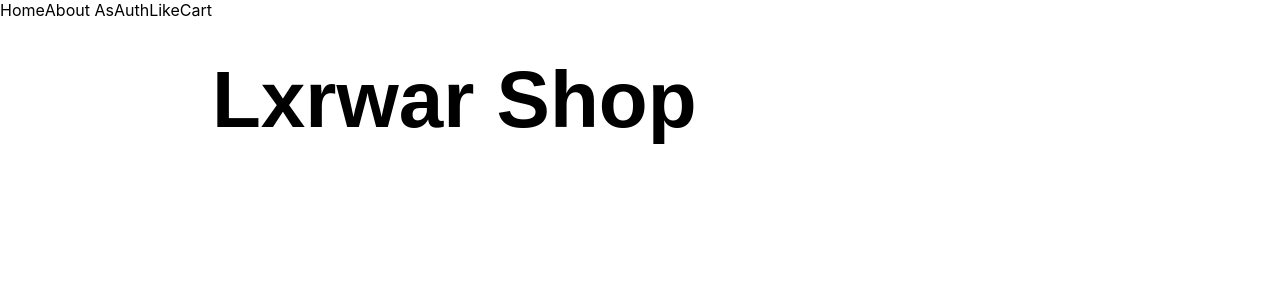
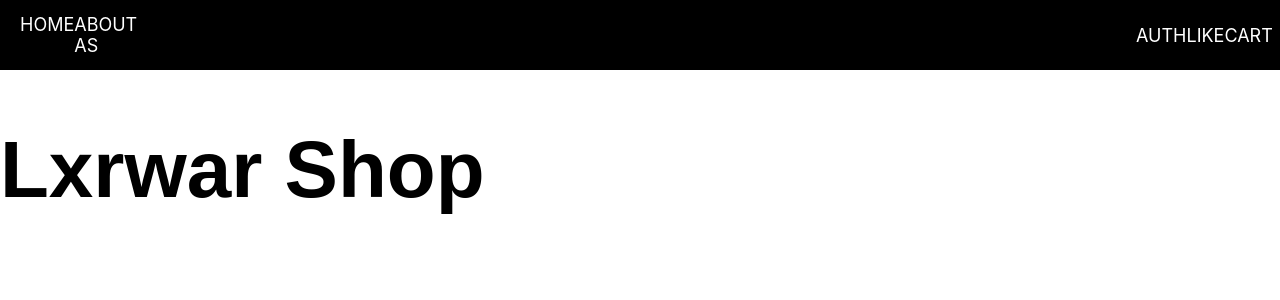
Before and after one commit to lxrwar/lxrwar-shop, a React (Create React App) app: page / in a window 1280 px wide. Shown: the top 300 px of the page. Built offline with nearby package versions, Linux system fonts and the light colour scheme; the HTML template or start-up script is replaced by a standard one; a web font is replaced by a local one.

Commit message:
Add Cart

```diff
--- a/src/App.js
+++ b/src/App.js
@@ -2,9 +2,11 @@ import './App.css';
 import styled from 'styled-components';
 import Main from './components/Main/Main';
 import Header from './components/Header/Header';
+import CartStructure from './components/Cart/CartStructure';
 
 const MainContainer = styled.div`
   display: flex;
+  flex-direction: column;
 `
 
 function App() {
@@ -12,6 +14,7 @@ function App() {
     <MainContainer>
       <Header/>
       <Main/>
+      <CartStructure/>
     </MainContainer>
   );
 }
--- /dev/null
+++ b/src/components/Cart/CartStructure.jsx
@@ -0,0 +1,16 @@
+import React from "react";
+import styled from "styled-components";
+
+const CartStructureContainer = styled.div`
+
+`
+
+const CartStructure = () => {
+    return(
+        <CartStructureContainer>
+
+        </CartStructureContainer>
+    );
+}
+
+export default CartStructure;
--- a/src/components/Header/Header.jsx
+++ b/src/components/Header/Header.jsx
@@ -4,34 +4,53 @@ import { Link } from "react-scroll";
 
 const HeaderContainer = styled.div`
   display: flex;
-  justify-content: space-around;
+  justify-content: space-between;
+  align-items: center;
+  padding: 0 20px;
+  background-color: black;
+  height: 70px;
+  color: white;
+  font-size: large;
+  font-weight: 400;
+  text-transform: uppercase;
+  #linkStyle{
+    cursor: pointer;
+    transition: all .3s ease-in-out;
+    &:hover{
+        color: gray;
+    }
+  }
 `;
 const RightContent = styled.div`
   display: flex;
+  justify-content: space-between;
+  width: 10%;
 `;
 const LeftContent = styled.div`
   display: flex;
+  justify-content: space-between;
+  width: 10%;
 `;
 
 const Header = () => {
   return (
     <HeaderContainer>
       <RightContent>
-        <Link to="path" smooth={true} duration={500}>
+        <Link id="linkStyle" to="path" smooth={true} duration={500}>
           Home
         </Link>
-        <Link to="path" smooth={true} duration={500}>
+        <Link id="linkStyle" to="path" smooth={true} duration={500}>
           About As
         </Link>
       </RightContent>
       <LeftContent>
-        <Link to="path" smooth={true} duration={500}>
+        <Link id="linkStyle" to="path" smooth={true} duration={500}>
           Auth
         </Link>
-        <Link to="path" smooth={true} duration={500}>
+        <Link id="linkStyle" to="path" smooth={true} duration={500}>
           Like
         </Link>
-        <Link to="path" smooth={true} duration={500}>
+        <Link id="linkStyle" to="path" smooth={true} duration={500}>
           Cart
         </Link>
       </LeftContent>
```
Also changed, not shown: src/components/Cart/Cart.jsx (added, +16 -0 lines).
